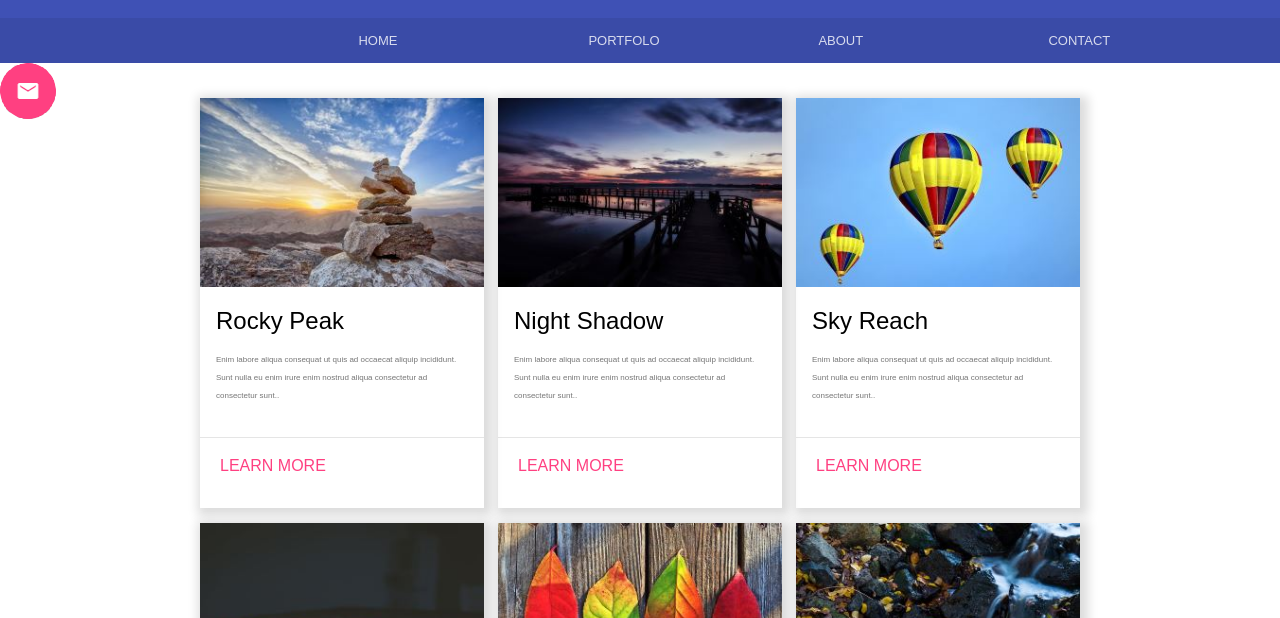
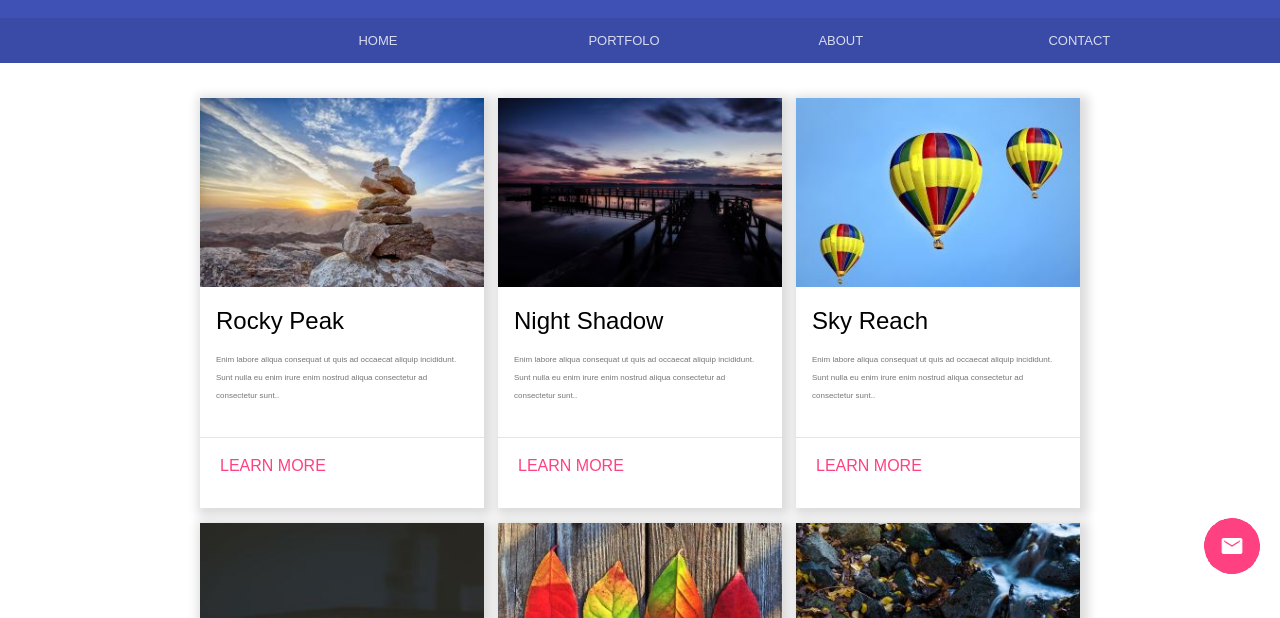
Before and after one commit to 2315446049/lyx-work, a plain HTML site: page LYX-work09.24/index.html in a window 1280 px wide. Shown: the part 182-800 px from the top of the page. Drawn offline with Linux system fonts and the light colour scheme.

Commit message:
Update and rename lyx-work09.24/css/index.css to LYX-work09.24/CSS/index.css

```diff
--- a/lyx-work09.24/css/index.css
+++ b/LYX-work09.24/CSS/index.css
@@ -22,6 +22,11 @@ p,ul,ol,dl,dd,h1,h2,h3,h4,h5,h6{
 	width: 120px;
 	height: 120px;
 	margin:30px 0 10px;
+}
+.em img{
+	position:fixed;
+    top:700px;
+    right:20px;
 }
 .nav{
 	height:45px;
```
